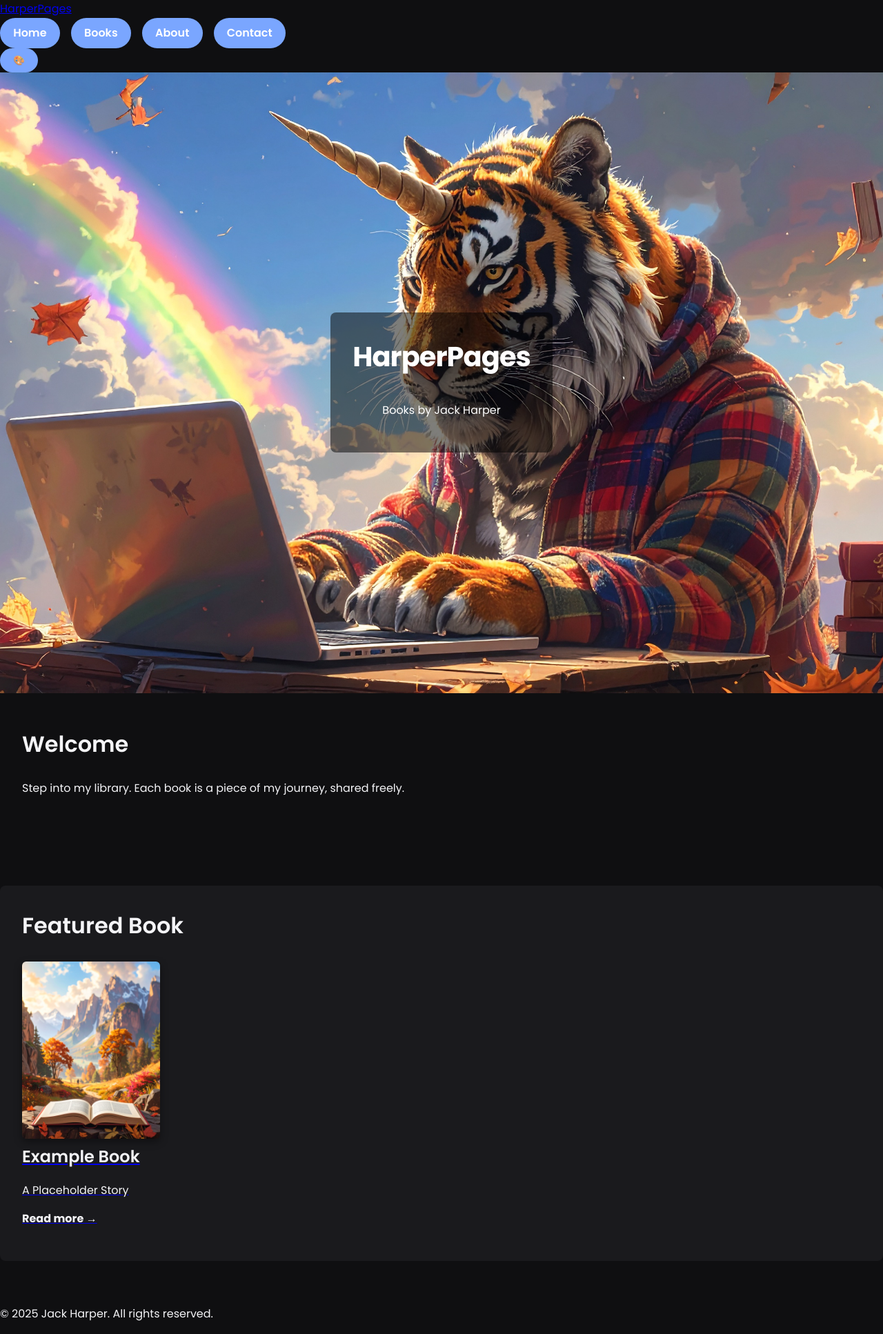
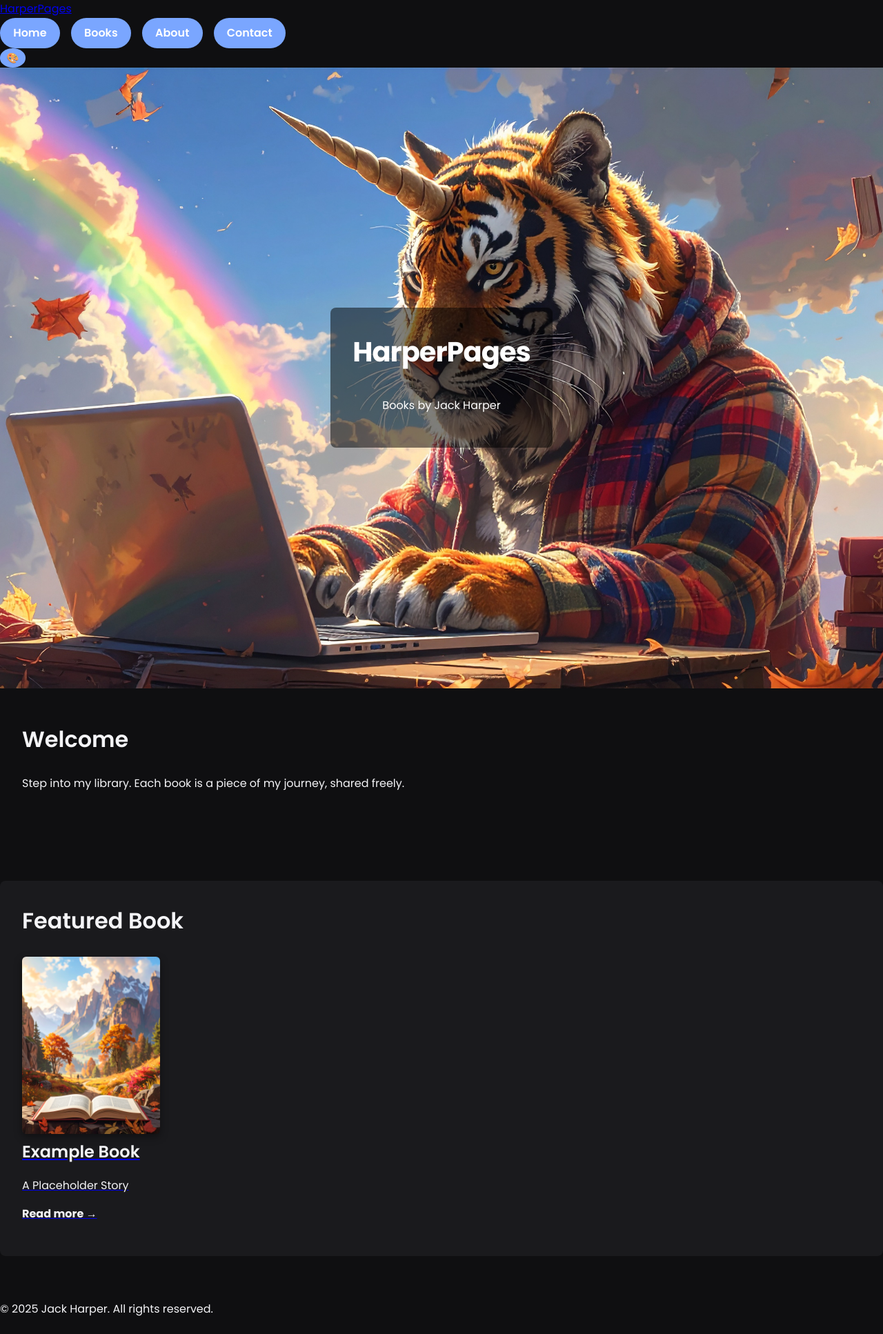
Before and after one commit to jackharperbooks/harperpages, a Jekyll site: the page built from index.html, in a window 1280 px wide. Shown: the whole page at 69% size. Built offline with Jekyll 4.4.1, drawn with Linux system fonts in a browser that asks for light colours.

Commit message:
Update style.css

```diff
--- a/assets/css/style.css
+++ b/assets/css/style.css
@@ -279,3 +279,10 @@
   background: var(--accent-hover);
   transform: translateY(-2px);
 }
+/* Tiny toggle button */
+.small-btn {
+  padding: 0.4rem 0.6rem;
+  font-size: 0.9rem;
+  border-radius: 50%;
+  line-height: 1;
+}
```
